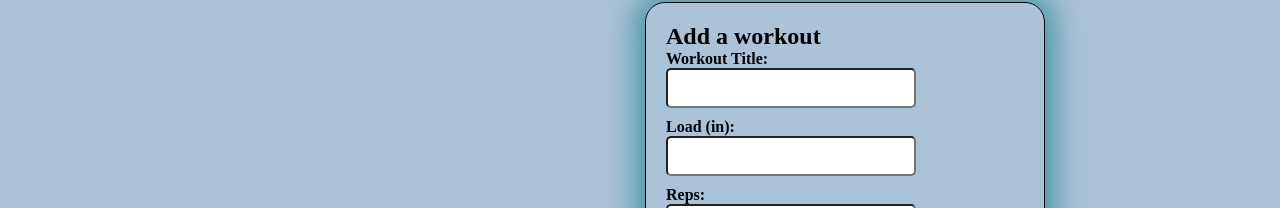
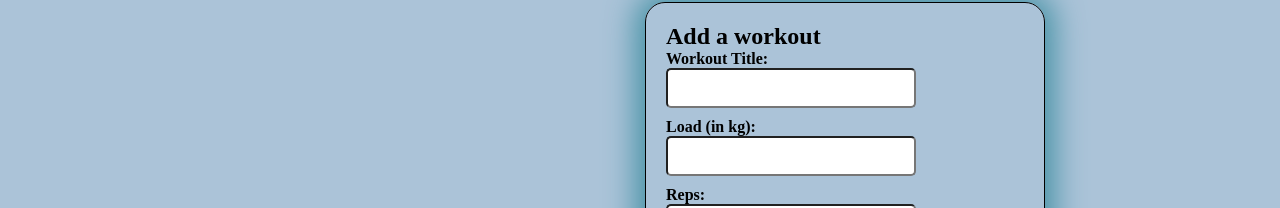
Before and after one commit to DeepakDkd/Workout-Manager-APIs, a React (Vite) app in the folder Frontend/: page / in a window 1280 px wide. Shown: the part 138-346 px from the top of the page. Built offline with nearby package versions, Linux system fonts and the light colour scheme; no server answers.

Commit message:
react-hot-toast library added!

```diff
--- a/Frontend/package.json
+++ b/Frontend/package.json
@@ -13,6 +13,7 @@
     "framer-motion": "^11.0.8",
     "react": "^18.2.0",
     "react-dom": "^18.2.0",
+    "react-hot-toast": "^2.4.1",
     "react-router-dom": "^6.22.1"
   },
   "devDependencies": {
--- a/Frontend/src/Components/WorkoutForm.jsx
+++ b/Frontend/src/Components/WorkoutForm.jsx
@@ -1,5 +1,6 @@
 import React, { useState } from 'react'
 import { useWorkoutContext } from '../Hooks/useWorkoutContext'
+import {Toaster , toast} from "react-hot-toast"
 
 function WorkoutForm() {
     const [title , setTitle] = useState('')
@@ -9,6 +10,11 @@ function WorkoutForm() {
     const [emptyFields , setEmptyFields] = useState([])
 
     const {dispatch} = useWorkoutContext()
+
+    //  if(error){
+
+    //      toast.error(error)
+    //  }
 
     const handleSubmit = async(e)=>{
         e.preventDefault();
@@ -23,10 +29,9 @@ function WorkoutForm() {
         })
 
         const json = await response.json()
-        console.log(json)
 
         if(!response.ok){
-            setError(json.error)
+            toast.error(json.error)
             setEmptyFields(json.emptyFields)
         }
         if(response.ok){
@@ -42,23 +47,26 @@ function WorkoutForm() {
 
     }
   return (
+    <>
+    <Toaster  position="top-center"/>
+
     <form className="workout-form" onSubmit={handleSubmit}>
         <h2>Add a workout</h2>
         <label>
             <b>Workout Title:</b>
         </label>
-            <input type='text' value={title} onChange={e => setTitle(e.target.value)}
+            <input type='text' value={title} onChange={e => {setTitle(e.target.value); setError()}}
             className={emptyFields.includes("title") ? "error" : ""}
 
             />
 
         <label>
-          <b>  Load (in):</b>
+          <b>  Load (in kg):</b>
         </label>
         <input
             type='number'
             value={loads}
-            onChange={e => setLoads(e.target.valueAsNumber)}
+            onChange={e => {setLoads(e.target.valueAsNumber); setError(null)}}
             className={emptyFields.includes("loads") ? "error" : ""}
 
         />
@@ -68,13 +76,15 @@ function WorkoutForm() {
         <input
             type='number'
             value={reps}
-            onChange={e => setReps(e.target.valueAsNumber)}
+            onChange={e => {setReps(e.target.valueAsNumber); setError(null)}}
             className={emptyFields.includes("reps") ? "error" : ""}
 
         /><br/>
         <button>Submit</button>
-        { error && <p className='error'>{error }</p>}
+
     </form>
+    </>
+
   )
 }
 
```
Also changed, not shown: 1 other file (tests, documents, lock files or other folders).
